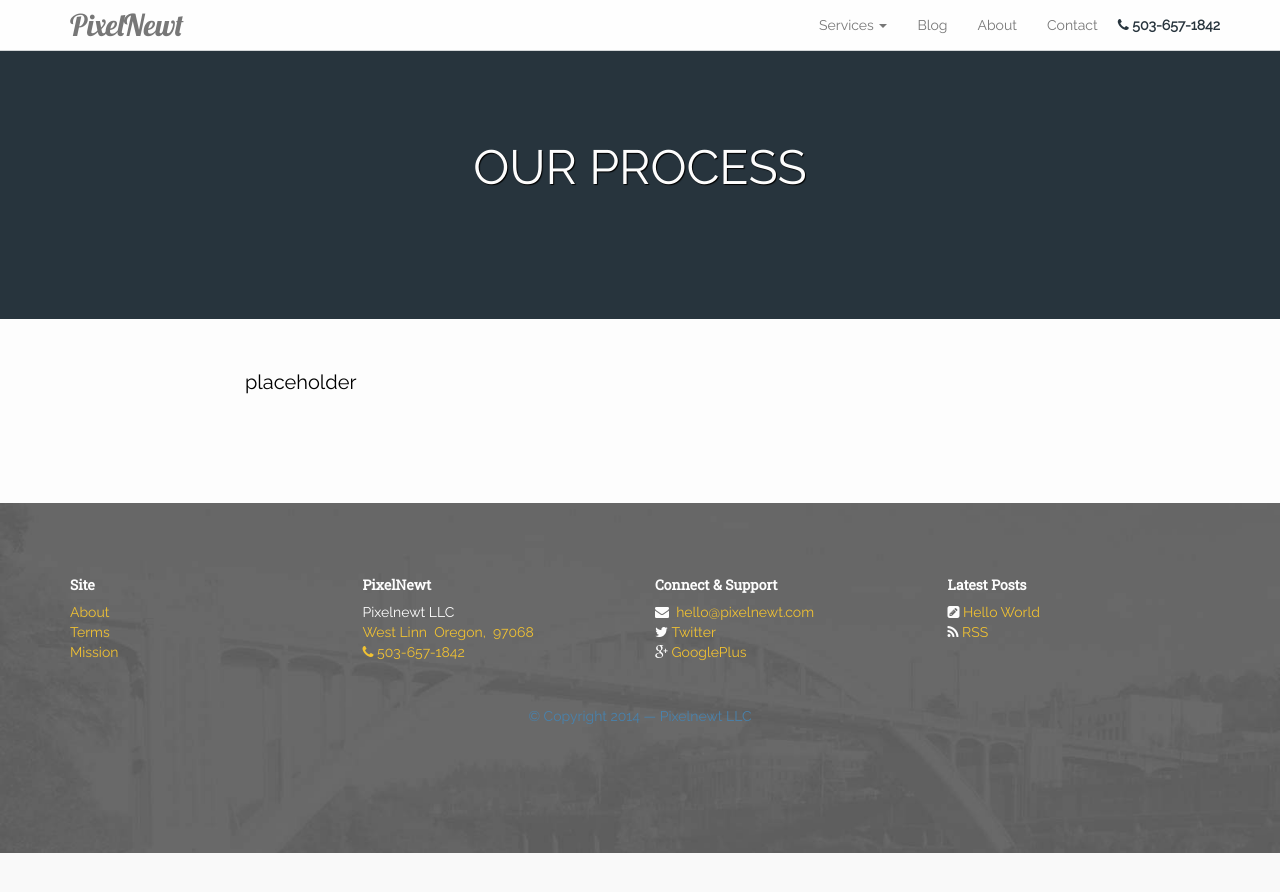
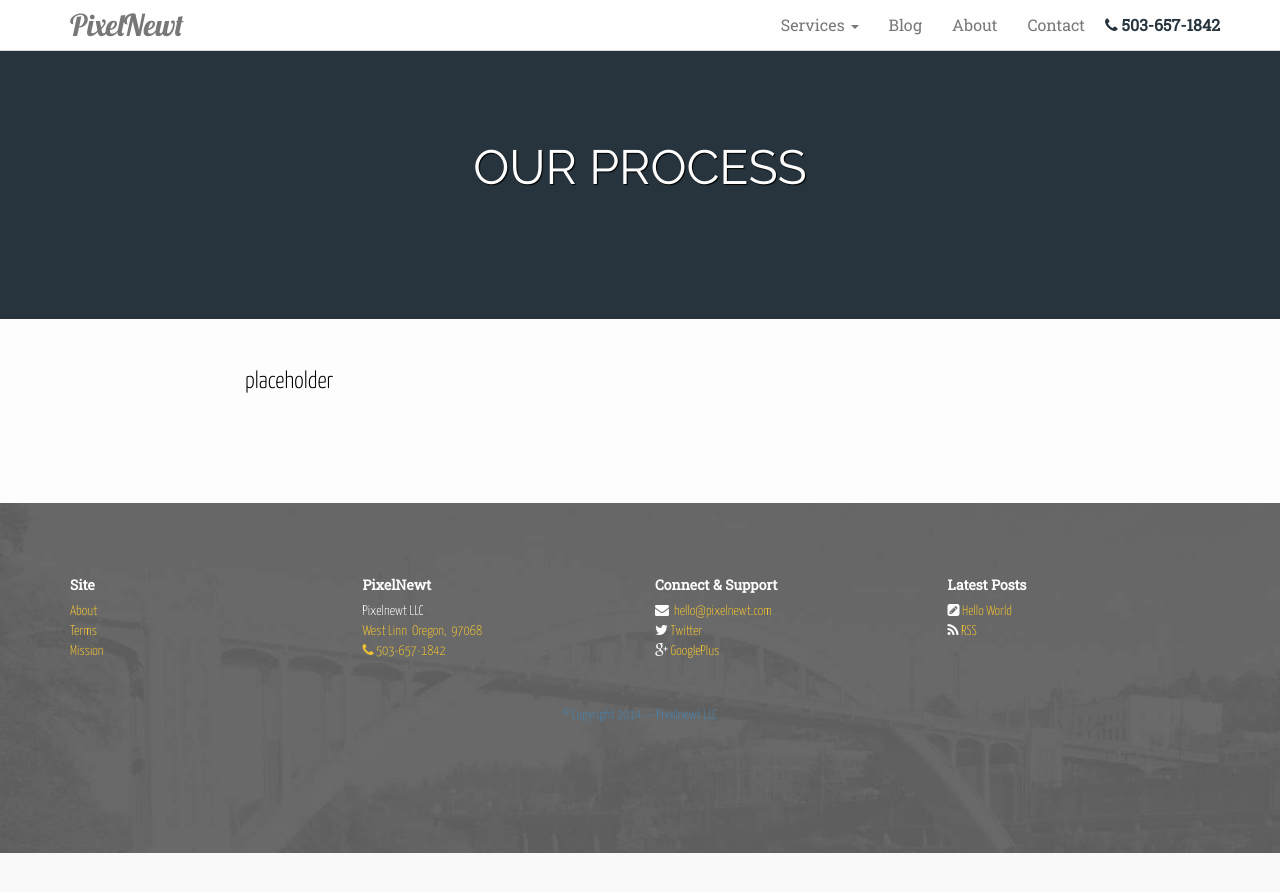
Before and after one commit to PixelNewt/pixelnewt.github.io, a Jekyll site: the page built from process/index.html, in a window 1280 px wide. Shown: the top 892 px of the page. Built offline with Jekyll 4.4.1, drawn with Linux system fonts in a browser that asks for light colours.

Commit message:
Added a new font.

```diff
--- a/assets/css/custom.css
+++ b/assets/css/custom.css
@@ -5,6 +5,7 @@
 @import url(http://fonts.googleapis.com/css?family=Lobster);
 /*sans serif*/
 @import url(http://fonts.googleapis.com/css?family=Raleway);
+@import url(http://fonts.googleapis.com/css?family=Yanone+Kaffeesatz:300);
 /*serif*/
 @import url(http://fonts.googleapis.com/css?family=Roboto+Slab);
 /*monospace*/
@@ -22,13 +23,13 @@
 
 html, body { height: 100%; }
 
-body { background-color: #f9f9f9; font-family: Raleway, Helvetica, Arial, sans-serif; }
+body { background-color: #f9f9f9; font-family: "Yanone Kaffeesatz", Helvetica, Arial, sans-serif; }
 
 h1, h2, h3, h4, h5, h6 { font-weight: 800; font-family: "Roboto Slab", Times, serif; font-size: 100%; }
 
 h1 { margin-bottom: 1em; }
 
-p, ul, ol { font-size: 20px; font-family: Raleway, Helvetica, Arial, sans-serif; line-height: 30px; }
+p, ul, ol { font-size: 24px; font-family: "Yanone Kaffeesatz", Helvetica, Arial, sans-serif; line-height: 30px; }
 
 a { color: #27343d; }
 
@@ -57,9 +58,9 @@ blockquote { padding: 20px; font-size: 30px; font-family: "Lobster"; color: #273
 
 .page-header { font-weight: 100; color: #fdfdfd; border-bottom: 0; text-shadow: 1px 1px 1px #000; }
 
-.navbar { font-family: "Roboto Slab", Times, serif; }
+#nav-links { font-family: "Roboto Slab", Times, serif; font-size: 16px; font-weight: 100; }
 
-#nav-links { font-size: 14px; font-weight: 50; }
+.dropdown-menu { font-family: "Roboto Slab", Times, serif; font-size: 14px; font-weight: 100; }
 
 .navbar-brand { font-family: "Lobster"; font-weight: 100; font-size: 30px; }
 
@@ -67,7 +68,7 @@ blockquote { padding: 20px; font-size: 30px; font-family: "Lobster"; color: #273
 
 .navbar-default .navbar-nav > .active > a, .navbar-default .navbar-nav > .active > a:hover, .navbar-default .navbar-nav > .active > a:focus { color: #bf9000; font-weight: bold; background-color: inherit; }
 
-.nav-pills { /*border-bottom: 3px solid $darkSlate;*/ }
+.nav-pills { font-family: "Roboto Slab", Times, serif; /*border-bottom: 3px solid $darkSlate;*/ }
 
 .nav-pills > li { font-size: 16px; }
 
--- a/assets/scss/custom.scss
+++ b/assets/scss/custom.scss
@@ -7,6 +7,7 @@
 
 /*sans serif*/
 @import url(http://fonts.googleapis.com/css?family=Raleway);
+@import url(http://fonts.googleapis.com/css?family=Yanone+Kaffeesatz:300);
 
 /*serif*/
 @import url(http://fonts.googleapis.com/css?family=Roboto+Slab);
@@ -22,6 +23,7 @@
 $monoSpaceFont: Inconsolata, Courier, monospace;
 $serifFont: 'Roboto Slab', Times, serif;
 $sansSerifFont: Raleway, Helvetica, Arial, sans-serif;
+$sansSerifFontSecondary: 'Yanone Kaffeesatz', Helvetica, Arial, sans-serif;
 $scriptFont: 'Lobster';
 
 /*variables -- sizes*/
@@ -47,7 +49,7 @@ html, body { height: 100%; }
 
 body {
   background-color: #f9f9f9;
-  font-family: $sansSerifFont;
+  font-family: $sansSerifFontSecondary;
 }
 
 h1, h2, h3, h4, h5, h6 {
@@ -59,8 +61,8 @@ h1, h2, h3, h4, h5, h6 {
 h1 { margin-bottom: 1em; }
 
 p, ul, ol {
-  font-size: 20px;
-  font-family: $sansSerifFont;
+  font-size: 24px;
+  font-family: $sansSerifFontSecondary;
   line-height: 30px;
 }
 
@@ -123,12 +125,18 @@ blockquote {
 }
 
 .navbar {
-  font-family: $serifFont;
 }
 
 #nav-links {
+  font-family: $serifFont;
+  font-size: 16px;
+  font-weight: 100;
+}
+
+.dropdown-menu {
+  font-family: $serifFont;
   font-size: 14px;
-  font-weight: 50;
+  font-weight: 100;
 }
 
 .navbar-brand {
@@ -148,6 +156,7 @@ blockquote {
 }
 
 .nav-pills {
+  font-family: $serifFont;
   /*border-bottom: 3px solid $darkSlate;*/
 }
 
```
